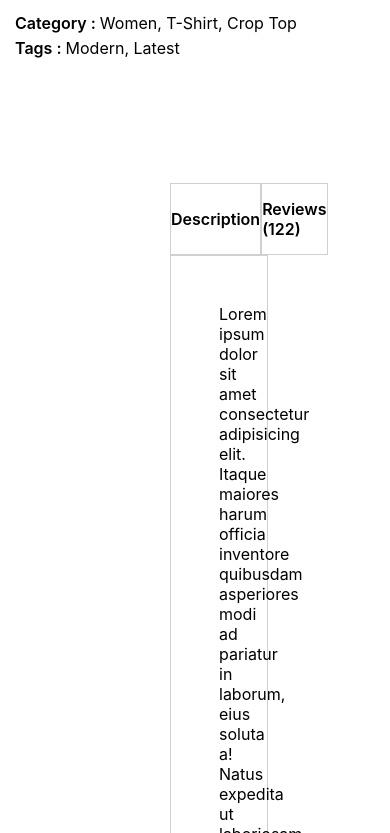
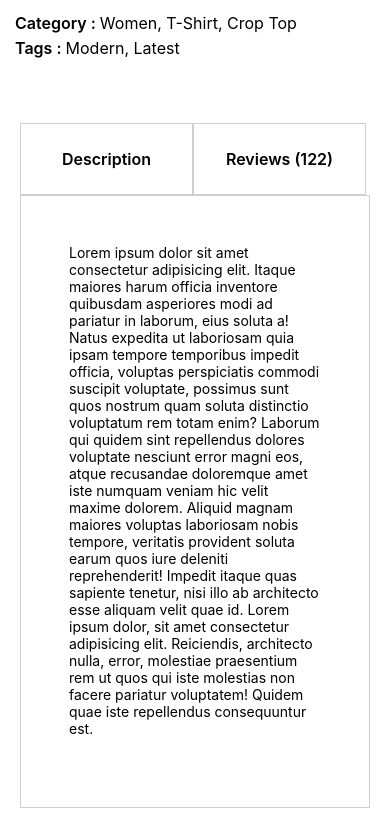
Before and after one commit to Shreeyog-Gaikwad/Fashionova, a React (Create React App) app in the folder frontend/: page /product/1 in a window 390 px wide. Shown: the part 891-1724 px from the top of the page. Built offline with nearby package versions, Linux system fonts and the light colour scheme.

Commit message:
DescriptionBox Responsivness Added

```diff
--- a/frontend/src/Components/DescriptionBox/DescriptionBox.css
+++ b/frontend/src/Components/DescriptionBox/DescriptionBox.css
@@ -30,3 +30,19 @@
     padding: 48px;
     padding-bottom: 70px;
 }
+
+@media(max-width:1280px){
+    .descriptionbox{
+        margin: 60px;
+    }
+}
+
+@media(max-width:800px){
+    .descriptionbox{
+        margin: 60px 20px;
+    }
+    .descriptionbox-description{
+        font-size: 14px;
+    }
+
+}
```
